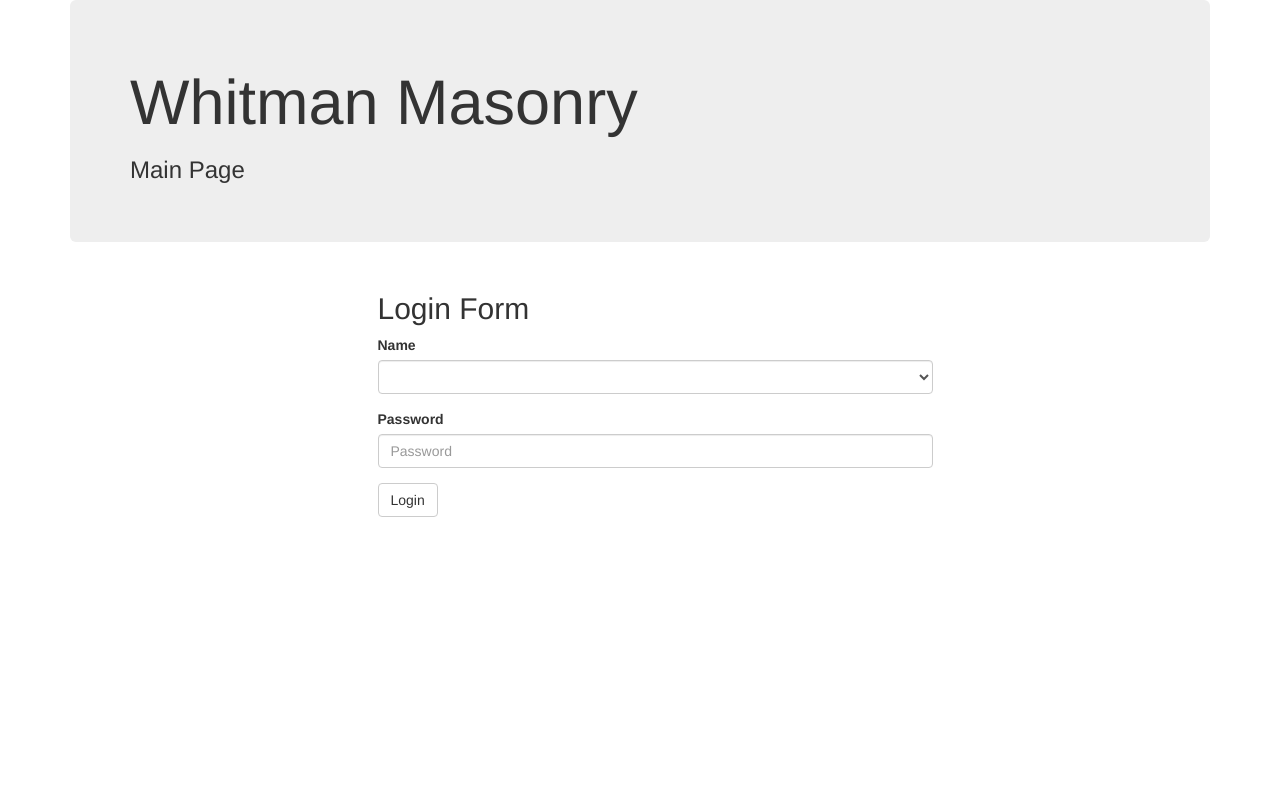
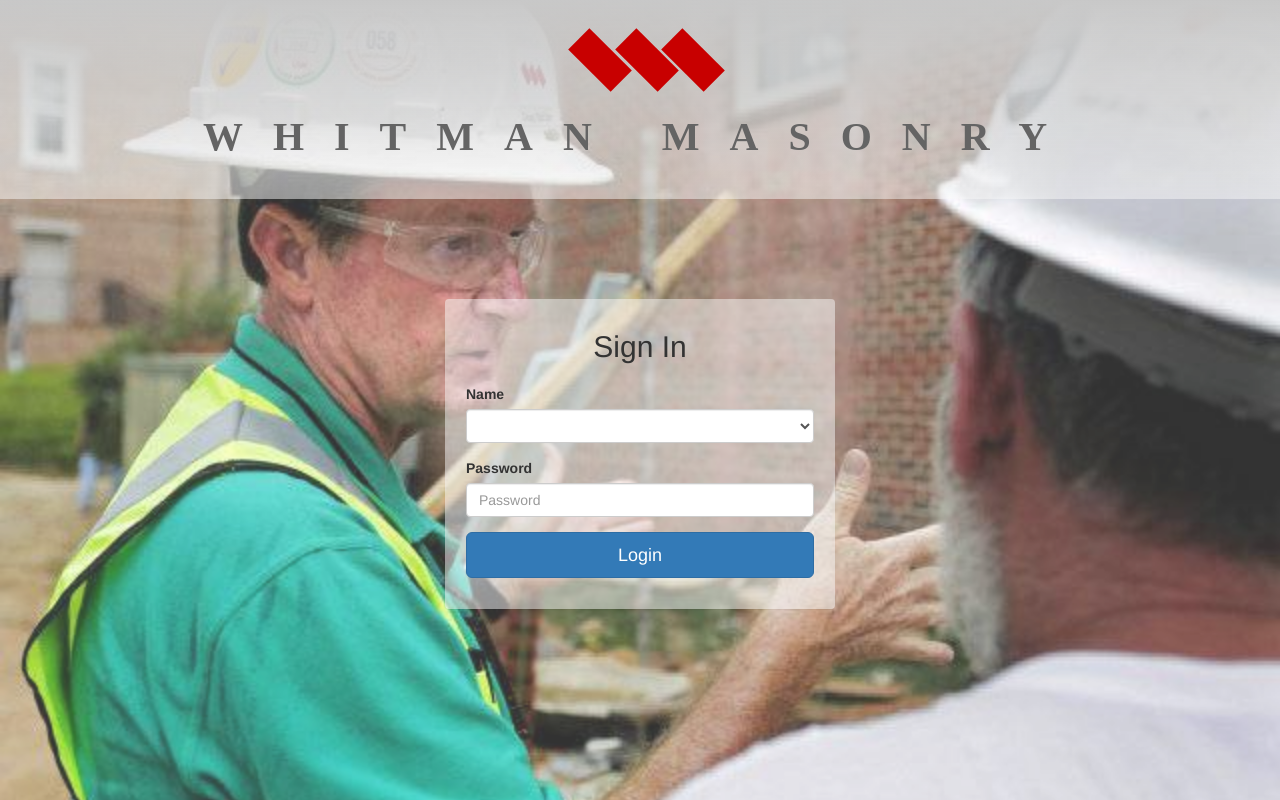
Before and after one commit to ATJohnson83/WMI_App, a website: page public/main.html in a window 1280 px wide. Drawn offline with nearby package versions, Linux system fonts and the light colour scheme; no server answers.

Commit message:
styling added to main page

```diff
--- a/public/css/styles.css
+++ b/public/css/styles.css
@@ -1,4 +1,45 @@
-/*body{
-  background: url('../images/bricks-1.jpg') no-repeat center fixed;
+body {
+    background: url(../images/doug1.jpeg) no-repeat center fixed;
+    background-size: cover;
 }
-*/
+
+.pagecover {
+	background-color: rgba(248,248,248,0.2);
+  position:fixed;
+  width:100%;
+  height:100%;
+  top:0px;
+  left:0px;
+}
+
+.header{
+	background: linear-gradient(rgba(200,200,200,1),rgba(248,248,248,.5));
+	padding: 30px;
+}
+
+.block {
+	background: rgb(200,0,0);
+	width: 30px;
+	height: 60px;
+	display: inline-block;
+	margin-left: 13px;
+	transform: rotate(-45deg);
+}
+
+.wm-title {
+	font-size: 40px;
+	letter-spacing: 30px;
+	font-family: 'Times New Roman';
+	font-weight: bold;
+	color: rgb(100,100,100);
+}
+
+.login {
+	background: rgba(248,248,248,.5);
+	margin-top: 100px;
+	padding : 0px 20px 30px;
+}
+
+.nameph {
+	color: rgba(200,200,200,1);
+}
--- a/public/main.html
+++ b/public/main.html
@@ -6,42 +6,48 @@
 	<title>WMI Production</title>
 	<!-- Latest compiled and minified CSS -->
 	<link rel="stylesheet" href="https://maxcdn.bootstrapcdn.com/bootstrap/3.3.7/css/bootstrap.min.css" integrity="sha384-BVYiiSIFeK1dGmJRAkycuHAHRg32OmUcww7on3RYdg4Va+PmSTsz/K68vbdEjh4u" crossorigin="anonymous">
+	<link rel="stylesheet" type="text/css" href="./css/styles.css">
 	<script src ="https://maxcdn.bootstrapcdn.com/bootstrap/3.3.7/js/bootstrap.min.js"></script>
 	<!-- Jquery -->
 	<script src="https://code.jquery.com/jquery-3.2.1.js"
   integrity="sha256-DZAnKJ/6XZ9si04Hgrsxu/8s717jcIzLy3oi35EouyE="
   crossorigin="anonymous"></script>
-
 </head>
 <body>
+<div class='pagecover'>
+
+	<div class='header text-center'>
+		<div class="row row-1a">
+			<div class='block'></div>
+		 	<div class='block'></div>
+		 	<div class='block'></div>
+		</div>
+		<h1 class='wm-title'>WHITMAN MASONRY</h1>
+	</div>
+
 	<div class='container'>
 
-		<div class='jumbotron'>
-			<h1>Whitman Masonry</h1>
-			<h3>Main Page</h3>
+  	<div class="row">
+    	<div class="login panel col-md-4 col-md-offset-4">
+    		<div class="panel-heading">
+      		<h2 class="text-center">Sign In</h2>
       	</div>
-
-		<div class="container">
-    	<div class="row">
-      	<div class="col-md-6 col-md-offset-3">
-        	<h2>Login Form</h2>
-        	<form class="login">
+      	<form>
         	<div class="form-group">
           	<label for="name">Name</label>
-           	 <select type="name" class="form-control" id="name-input" placeholder="Name"><option></option></select>
+         	 <select type="name" class="form-control" id="name-input"><option></option></select>
         	</div>
         	<div class="form-group">
           	<label for="password">Password</label>
           	<input type="password" class="form-control" id="password-input" placeholder="Password">
         	</div>
-          	<button type="submit" id="loginbtn" class="btn btn-default">Login</button>
+        	<button type="submit" id="loginbtn" class="btn btn-primary btn-lg btn-block">Login</button>
       	</form>
-      	</div>
     	</div>
   	</div>
 
 	</div>
-
+</div>
 <script type="text/javascript" src="./js/main.js"></script>
 </body>
 </html>
```
Also changed, not shown: public/images/doug1.jpeg (added), public/images/doug2.png (added), 1 other file. Lines whose indentation alone changed are shown as unchanged.
